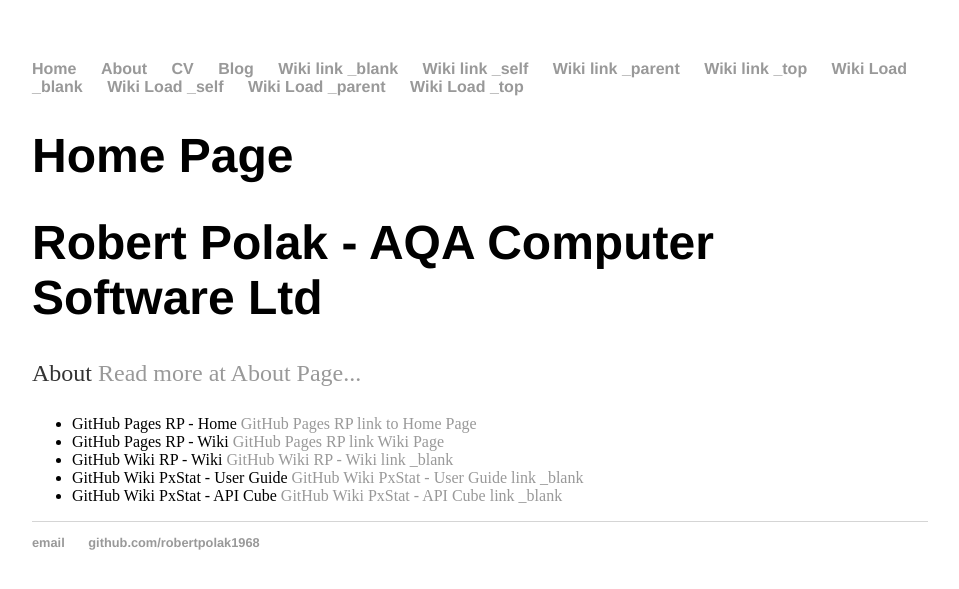
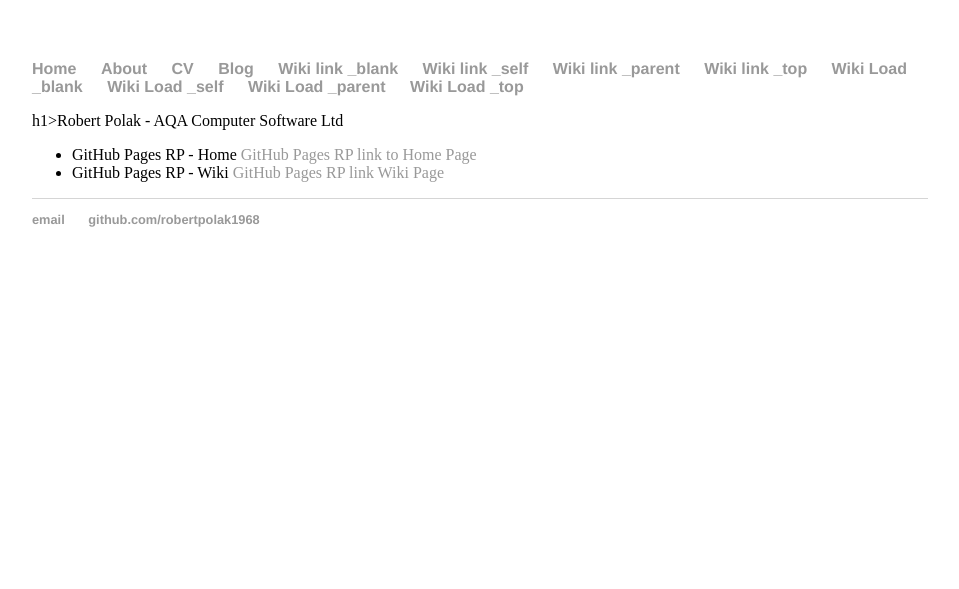
Before and after one commit to robertpolak1968/robertpolak1968.github.io, a Jekyll site: the page built from index.html, in a window 1280 px wide. Shown: the top 589 px of the page, without its empty margins (160-1119 px from the left). Built offline with Jekyll 4.4.1, drawn with Linux system fonts in a browser that asks for light colours.

Commit message:
Update index.html

```diff
--- a/index.html
+++ b/index.html
@@ -3,15 +3,10 @@
 title: Robert Polak - AQA Computer Software Ltd
 ---
 <div class="blurb">
-	<h1>Home Page</h1>
-	<h1>Robert Polak - AQA Computer Software Ltd</h1>
-	<p>About <a href="/about">Read more at About Page...</a></p>
+	h1>Robert Polak - AQA Computer Software Ltd</h1>
 
 	<ul>
 		<li>GitHub Pages RP - Home <a href="/index">GitHub Pages RP link to Home Page</a></li>
 		<li>GitHub Pages RP - Wiki <a href="/wiki.html">GitHub Pages RP link Wiki Page</a></li>
-		<li>GitHub Wiki RP - Wiki <a href="https://github.com/robertpolak1968/robertpolak1968.github.io/wiki" target = "_blank" >GitHub Wiki RP - Wiki link _blank</a></li>
-		<li>GitHub Wiki PxStat - User Guide <a href="https://github.com/CSOIreland/PxStat/wiki/User-Guide" target = "_blank" >GitHub Wiki PxStat - User Guide link _blank</a></li>
-		<li>GitHub Wiki PxStat - API Cube <a href="https://github.com/CSOIreland/PxStat/wiki/API-Cube" target = "_blank" >GitHub Wiki PxStat - API Cube link _blank</a></li>
 	</ul>
 </div><!-- /.blurb -->
```
